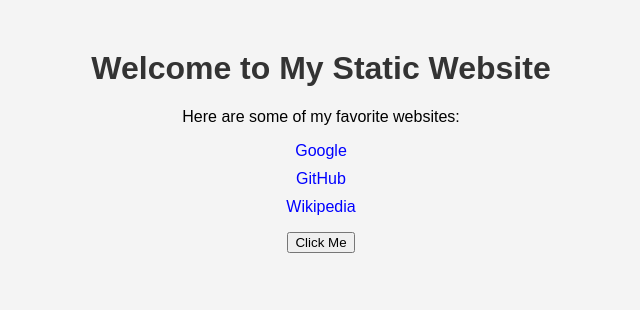
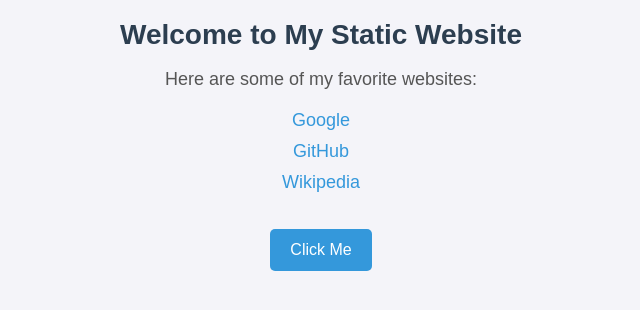
Before and after one commit to Hidaya-nour/static, a plain HTML site: page index.html in a window 1280 px wide. Shown: the whole page, without its empty margins (319-959 px from the left). Drawn offline with Linux system fonts and the light colour scheme.

Commit message:
Update styles.css

```diff
--- a/styles.css
+++ b/styles.css
@@ -1,16 +1,40 @@
+/* Global Styles */
 body {
-    font-family: Arial, sans-serif;
+    font-family: 'Poppins', sans-serif;
     text-align: center;
-    background-color: #f4f4f4;
-    margin: 50px;
-}
-
-h1 {
+    background-color: #f4f4f9;
+    margin: 0;
+    padding: 0;
     color: #333;
 }
 
+/* Container */
+.container {
+    max-width: 600px;
+    margin: 50px auto;
+    background: #fff;
+    padding: 20px;
+    border-radius: 10px;
+    box-shadow: 0 4px 8px rgba(0, 0, 0, 0.1);
+}
+
+/* Heading */
+h1 {
+    color: #2c3e50;
+    font-size: 28px;
+    margin-bottom: 10px;
+}
+
+/* Paragraph */
+p {
+    font-size: 18px;
+    color: #555;
+    margin-bottom: 20px;
+}
+
+/* List Styling */
 ul {
-    list-style-type: none;
+    list-style: none;
     padding: 0;
 }
 
@@ -20,5 +44,28 @@ li {
 
 a {
     text-decoration: none;
-    color: blue;
+    color: #3498db;
+    font-size: 18px;
+    transition: 0.3s;
 }
+
+a:hover {
+    color: #1d6fa5;
+}
+
+/* Button Styling */
+button {
+    background: #3498db;
+    color: #fff;
+    border: none;
+    padding: 12px 20px;
+    font-size: 16px;
+    cursor: pointer;
+    border-radius: 5px;
+    transition: 0.3s;
+    margin-top: 20px;
+}
+
+button:hover {
+    background: #2980b9;
+}
```
